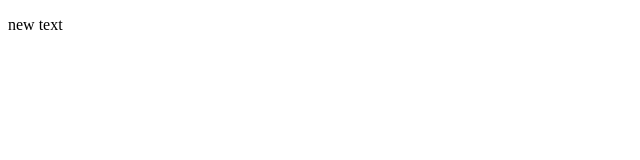
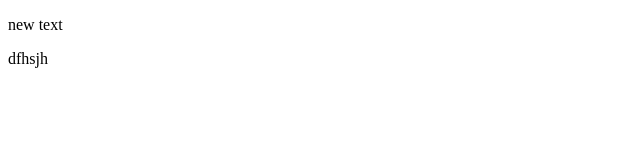
Before and after one commit to nuraylyazyatova-sys/test2, a plain HTML site: page index.html in a window 1280 px wide. Shown: the full height of the page, 0-640 px from the left. Drawn offline with Linux system fonts and the light colour scheme.

Commit message:
Create Index.html

```diff
--- a/index.html
+++ b/index.html
@@ -7,5 +7,6 @@
 </head>
 <body>
      <p>new text</p>
+     <p>dfhsjh</p>
 </body>
 </html>
```
